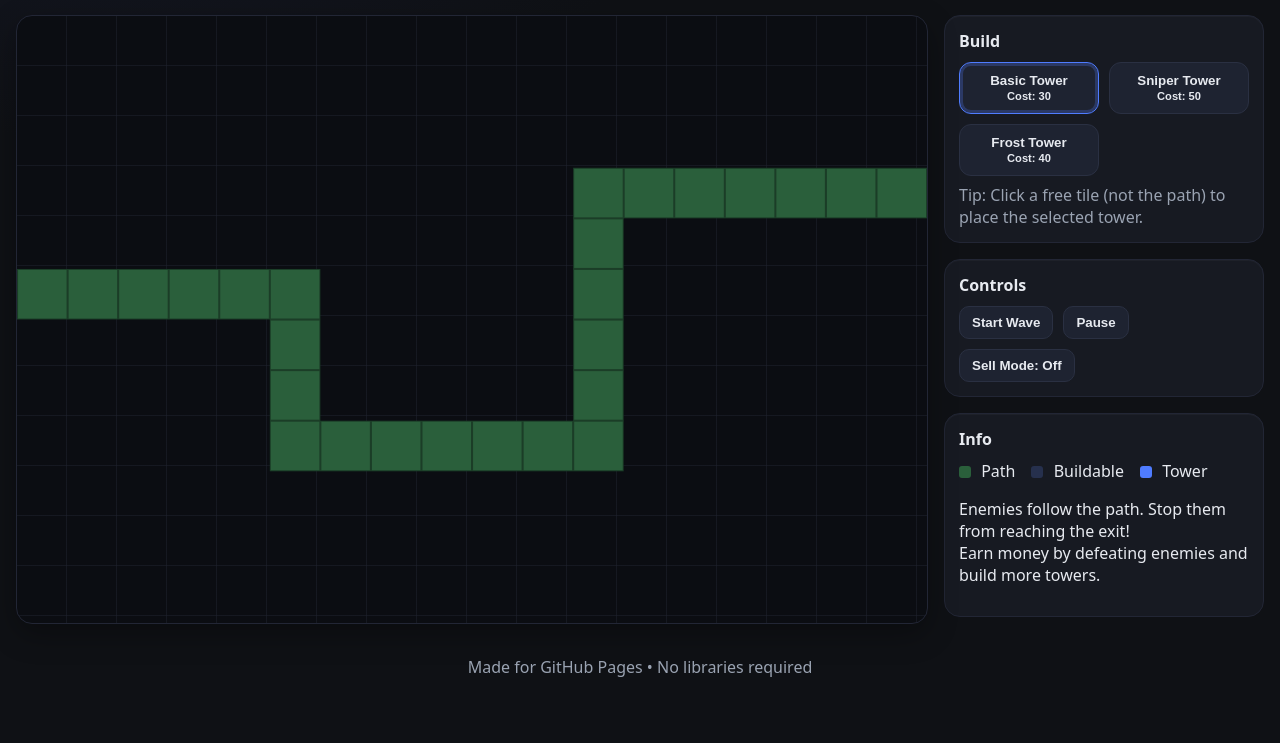
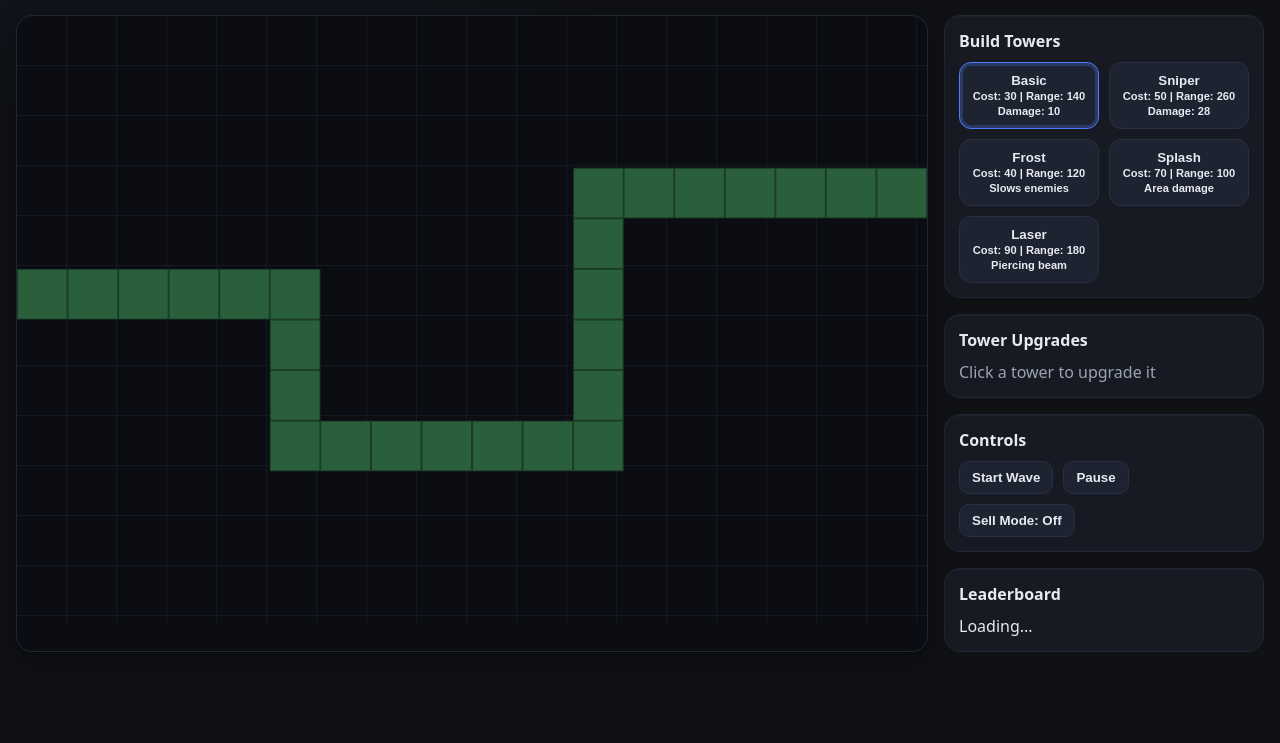
Before and after one commit to qqs377/TowerDefense, a plain HTML site: page index.html in a window 1280 px wide. Shown: the part 57-800 px from the top of the page. Drawn offline with nearby package versions, Linux system fonts and the light colour scheme.

Commit message:
Update index.html

```diff
--- a/index.html
+++ b/index.html
@@ -3,8 +3,9 @@
 <head>
   <meta charset="UTF-8" />
   <meta name="viewport" content="width=device-width, initial-scale=1" />
-  <title>Tower Defense</title>
+  <title>Roguelike Tower Defense</title>
   <link rel="stylesheet" href="style.css" />
+  <script src="https://unpkg.com/@supabase/supabase-js@2"></script>
 </head>
 <body>
   <header class="topbar">
@@ -13,6 +14,8 @@
       <div>💰 Money: <span id="money">0</span></div>
       <div>❤️ Lives: <span id="lives">0</span></div>
       <div>🌊 Wave: <span id="wave">0</span></div>
+      <div>🏢 Floor: <span id="floor">1</span></div>
+      <div>⭐ Score: <span id="score">0</span></div>
     </div>
   </header>
 
@@ -20,25 +23,94 @@
     <section class="board">
       <canvas id="game" width="900" height="600"></canvas>
       <div id="tooltip" class="tooltip" hidden></div>
+      <div id="gameOverModal" class="modal" hidden>
+        <div class="modal-content">
+          <h2 id="gameOverTitle">Game Over</h2>
+          <p>Final Score: <span id="finalScore">0</span></p>
+          <p>Floor Reached: <span id="finalFloor">1</span></p>
+          <input type="text" id="playerName" placeholder="Enter your name" maxlength="20">
+          <div class="modal-buttons">
+            <button id="submitScore">Submit Score</button>
+            <button id="restartGame">Play Again</button>
+          </div>
+        </div>
+      </div>
     </section>
 
     <aside class="sidebar">
       <div class="panel">
-        <h2>Build</h2>
+        <h2>Build Towers</h2>
         <div class="tower-buttons">
           <button class="tower-btn" data-type="basic">
-            Basic Tower<br><small>Cost: 30</small>
+            <div class="tower-icon basic"></div>
+            <div class="tower-info">
+              <strong>Basic</strong><br>
+              <small>Cost: 30 | Range: 140</small><br>
+              <small>Damage: 10</small>
+            </div>
           </button>
           <button class="tower-btn" data-type="sniper">
-            Sniper Tower<br><small>Cost: 50</small>
+            <div class="tower-icon sniper"></div>
+            <div class="tower-info">
+              <strong>Sniper</strong><br>
+              <small>Cost: 50 | Range: 260</small><br>
+              <small>Damage: 28</small>
+            </div>
           </button>
           <button class="tower-btn" data-type="slow">
-            Frost Tower<br><small>Cost: 40</small>
+            <div class="tower-icon slow"></div>
+            <div class="tower-info">
+              <strong>Frost</strong><br>
+              <small>Cost: 40 | Range: 120</small><br>
+              <small>Slows enemies</small>
+            </div>
+          </button>
+          <button class="tower-btn" data-type="splash">
+            <div class="tower-icon splash"></div>
+            <div class="tower-info">
+              <strong>Splash</strong><br>
+              <small>Cost: 70 | Range: 100</small><br>
+              <small>Area damage</small>
+            </div>
+          </button>
+          <button class="tower-btn" data-type="laser">
+            <div class="tower-icon laser"></div>
+            <div class="tower-info">
+              <strong>Laser</strong><br>
+              <small>Cost: 90 | Range: 180</small><br>
+              <small>Piercing beam</small>
+            </div>
           </button>
         </div>
-        <p class="hint">
-          Tip: Click a free tile (not the path) to place the selected tower.
-        </p>
+      </div>
+
+      <div class="panel">
+        <h2>Tower Upgrades</h2>
+        <div id="upgradePanel" class="upgrade-panel" hidden>
+          <h3 id="selectedTowerType">Select a tower</h3>
+          <div class="upgrade-options">
+            <button id="upgradeDamage" class="upgrade-btn">
+              🗡️ Upgrade Damage<br>
+              <small>Cost: <span id="damageCost">0</span></small>
+            </button>
+            <button id="upgradeRange" class="upgrade-btn">
+              🎯 Upgrade Range<br>
+              <small>Cost: <span id="rangeCost">0</span></small>
+            </button>
+            <button id="upgradeSpeed" class="upgrade-btn">
+              ⚡ Upgrade Speed<br>
+              <small>Cost: <span id="speedCost">0</span></small>
+            </button>
+          </div>
+          <div class="tower-stats">
+            <div>Level: <span id="towerLevel">1</span></div>
+            <div>Damage: <span id="towerDamage">0</span></div>
+            <div>Range: <span id="towerRange">0</span></div>
+            <div>Fire Rate: <span id="towerFireRate">0</span></div>
+            <div>Sell Value: <span id="towerSellValue">0</span></div>
+          </div>
+        </div>
+        <p class="hint">Click a tower to upgrade it</p>
       </div>
 
       <div class="panel">
@@ -47,28 +119,19 @@
           <button id="startWave">Start Wave</button>
           <button id="pauseResume">Pause</button>
           <button id="sellMode">Sell Mode: Off</button>
+          <button id="nextFloor" hidden>Next Floor</button>
         </div>
       </div>
 
       <div class="panel">
-        <h2>Info</h2>
-        <ul class="legend">
-          <li><span class="dot path"></span> Path</li>
-          <li><span class="dot build"></span> Buildable</li>
-          <li><span class="dot tower"></span> Tower</li>
-        </ul>
-        <p>
-          Enemies follow the path. Stop them from reaching the exit!<br />
-          Earn money by defeating enemies and build more towers.
-        </p>
+        <h2>Leaderboard</h2>
+        <div id="leaderboard" class="leaderboard">
+          <div class="loading">Loading...</div>
+        </div>
       </div>
     </aside>
   </main>
 
-  <footer class="footer">
-    <span>Made for GitHub Pages • No libraries required</span>
-  </footer>
-
   <script src="game.js"></script>
 </body>
 </html>
```
